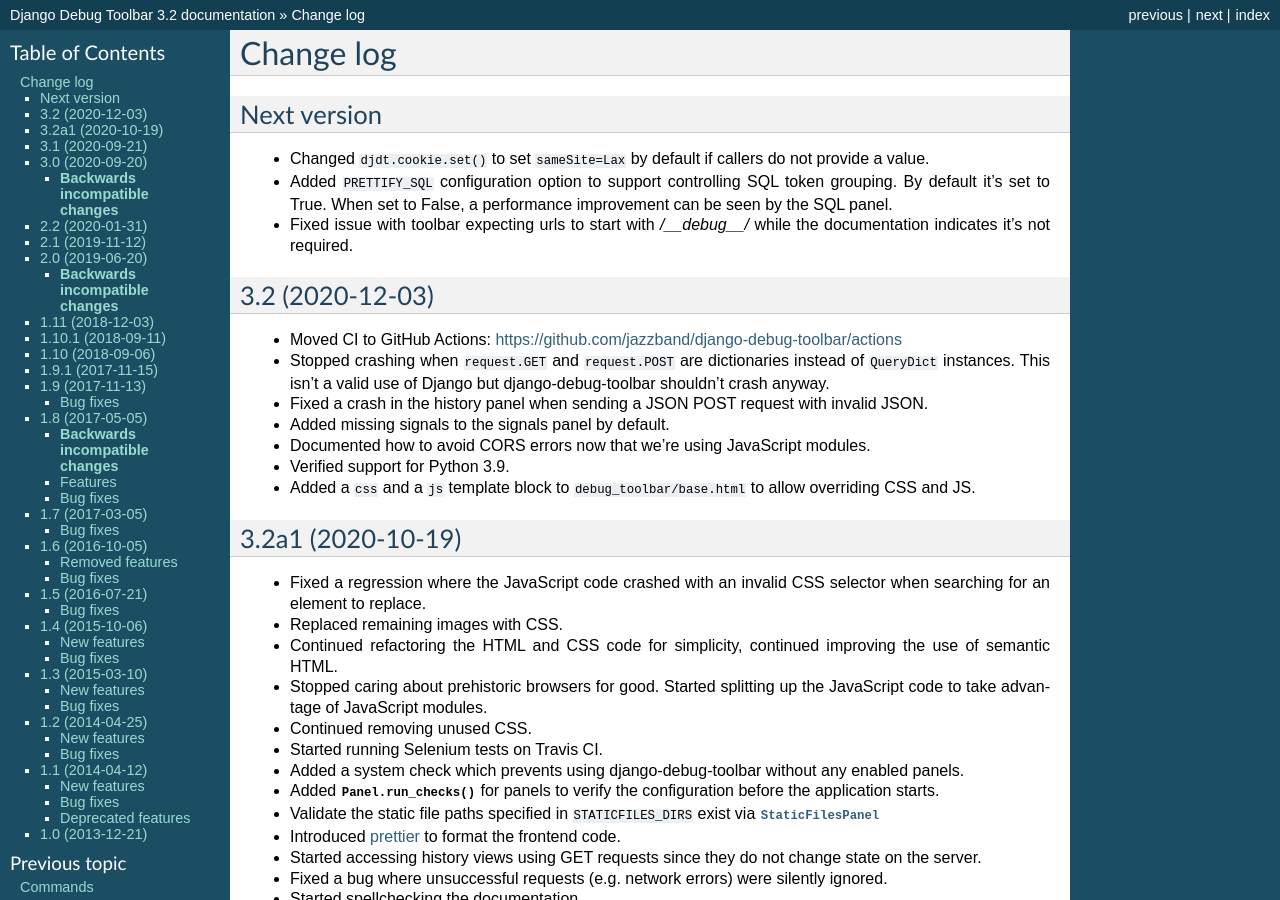
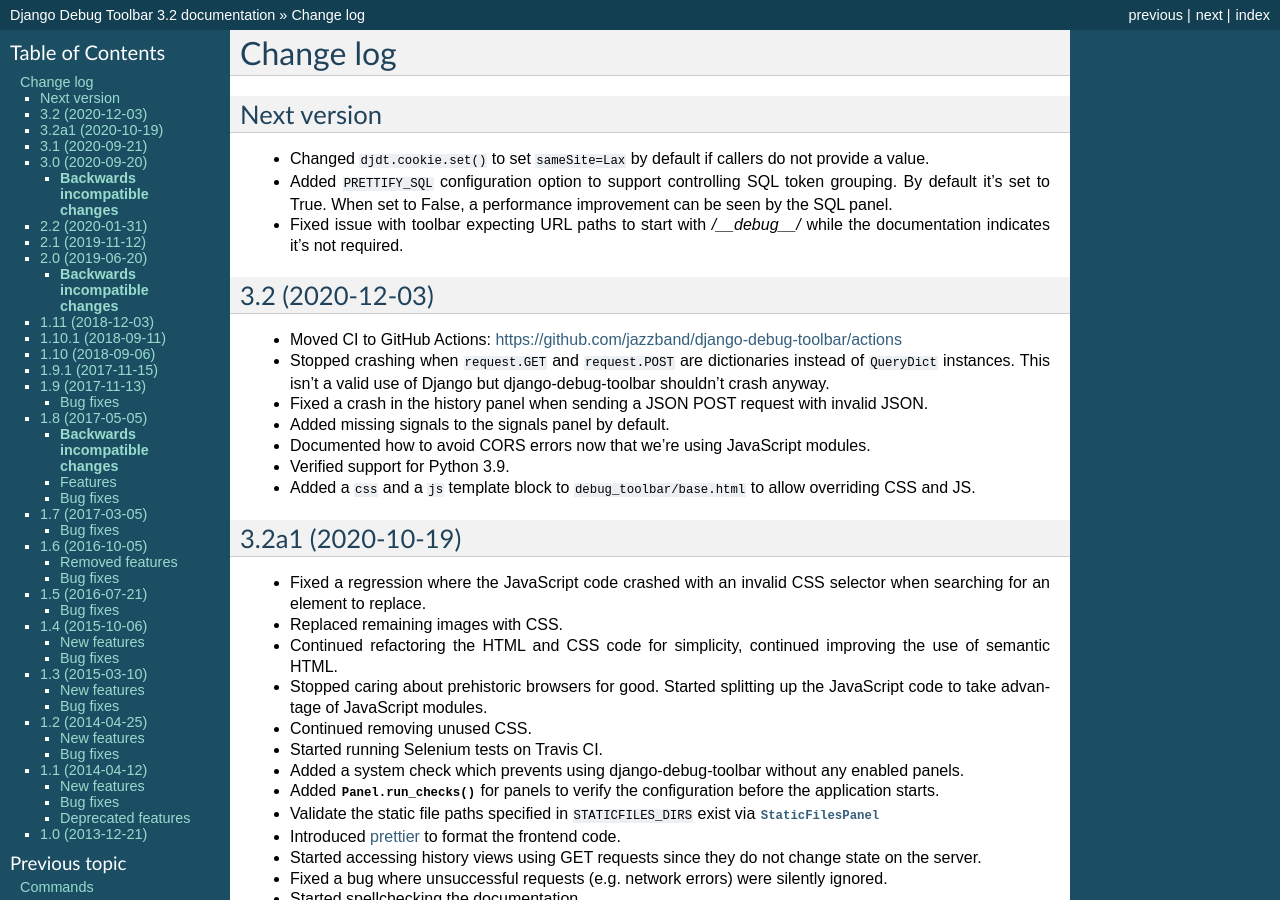
Before and after one commit to jazzband/django-debug-toolbar, a Sphinx documentation site: the page built from docs/changes.rst, in a window 1280 px wide and 900 px high. Built offline with Sphinx 7.4.7, drawn with Linux system fonts in a browser that asks for light colours.

Commit message:
Fixed documentation spelling error.

```diff
--- a/docs/changes.rst
+++ b/docs/changes.rst
@@ -9,7 +9,7 @@
 * Added ``PRETTIFY_SQL`` configuration option to support controlling
   SQL token grouping. By default it's set to True. When set to False,
   a performance improvement can be seen by the SQL panel.
-* Fixed issue with toolbar expecting urls to start with `/__debug__/`
+* Fixed issue with toolbar expecting URL paths to start with `/__debug__/`
   while the documentation indicates it's not required.
 
 3.2 (2020-12-03)
```
